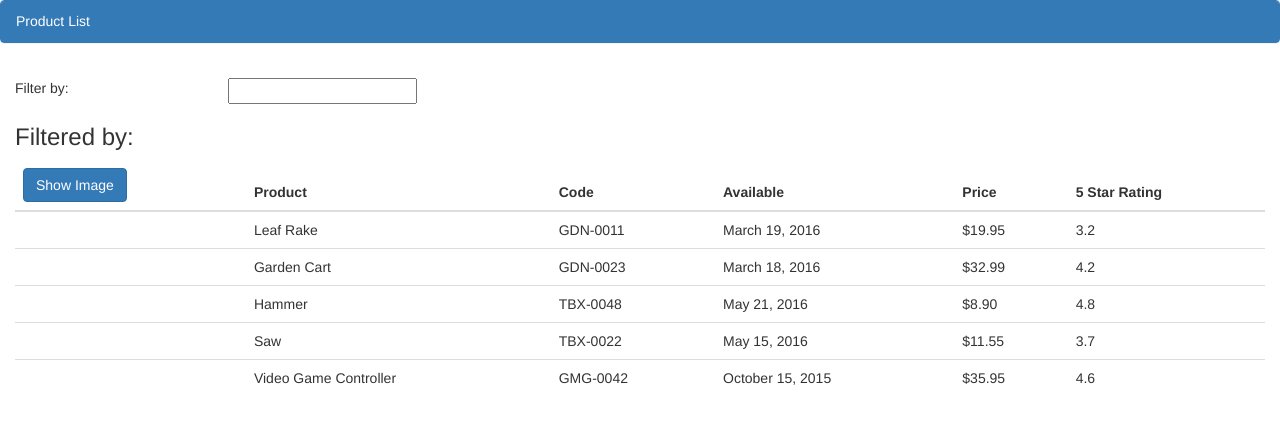
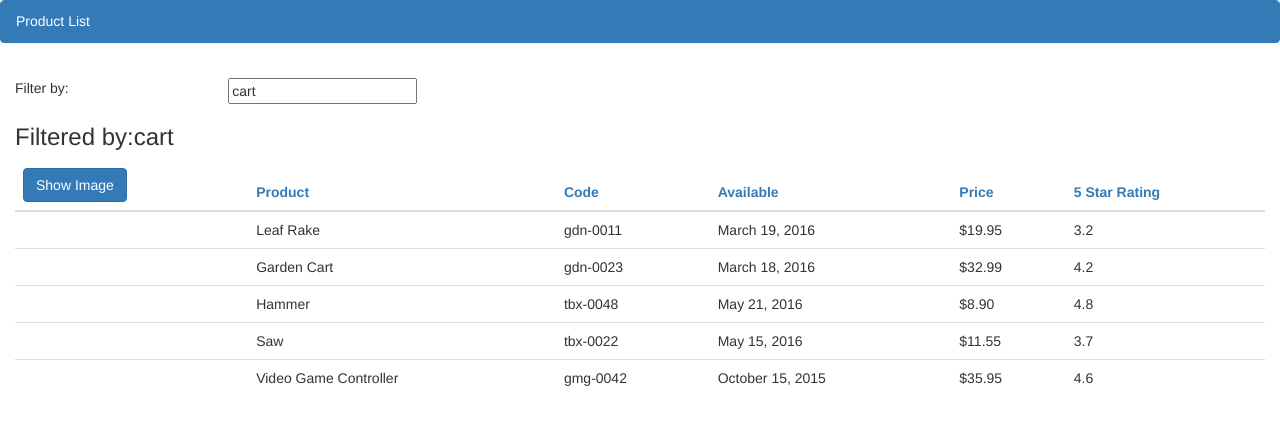
Before and after one commit to louaid/angular-tour-of-heroes, an Angular app: page / in a window 1280 px wide. Shown: the top 424 px of the page. Built offline with nearby package versions, Linux system fonts and the light colour scheme.

Commit message:
pipes and filters

```diff
--- /dev/null
+++ b/src/app/products/product-list.component.css
@@ -0,0 +1,3 @@
+thead{
+  color: #337AB7;
+}
--- a/src/app/products/product-list.component.html
+++ b/src/app/products/product-list.component.html
@@ -7,12 +7,12 @@
   <div class='row'>
     <div class='col-md-2'>Filter by:</div>
     <div class='col-md-4'>
-      <input type='text' />
+      <input type='text' [(ngModel)]='listFilter' />
     </div>
   </div>
   <div class='row'>
     <div class='col-md-6'>
-      <h3>Filtered by:</h3>
+      <h3>Filtered by:{{listFilter}}</h3>
     </div>
   </div>
   <div class='table-responsive'>
@@ -33,9 +33,9 @@
         <tr *ngFor="let product of products">
           <td><img *ngIf="showImg" [src]='product.imageUrl' [title]='product.productName' [style.width.px]='imgWidth' [style.margin.px]='imgMargin' ></td>
           <td>{{product.productName}}</td>
-          <td>{{product.productCode}}</td>
+          <td>{{product.productCode | lowercase}}</td>
           <td>{{product.releaseDate}}</td>
-          <td>{{product.price | currency}}</td>
+          <td>{{product.price | currency: 'USD':true:'1.2-2'}}</td>
           <td>{{product.starRating}}</td>
         </tr>
       </tbody>
--- a/src/app/products/product-list.component.ts
+++ b/src/app/products/product-list.component.ts
@@ -1,15 +1,18 @@
-import { Component } from '@angular/core'
+import { Component, OnInit } from '@angular/core';
+import {IProduct} from './products';
 
 @Component({
    selector: 'pm-products',
-   templateUrl: '../products/product-list.component.html'
+   templateUrl: '../products/product-list.component.html',
+   styleUrls: ['../products/product-list.component.css']
 })
-export class ProductListComponent {
+export class ProductListComponent implements OnInit {
    pageTitle: string = 'Product List';
    imgWidth: number = 50;
    imgMargin: number = 2;
    showImg: boolean = false;
-   products: any[] = [
+   listFilter: string = 'cart'
+   products: IProduct[] = [
     {
         "productId": 1,
         "productName": "Leaf Rake",
@@ -64,4 +67,7 @@
 toggleImg(): void {
   this.showImg = !this.showImg;
 }
+ngOnInit(): void{
+  console.log('In OnInit')
 }
+}
--- /dev/null
+++ b/src/app/products/products.ts
@@ -0,0 +1,10 @@
+export interface IProduct{
+  productId: number;
+  productName: string;
+  productCode: string;
+  releaseDate: string;
+  price: number;
+  description: string;
+  starRating: number;
+  imageUrl: string;
+}
```
Also changed, not shown: src/app/app.module.ts (+5 -4 lines).
